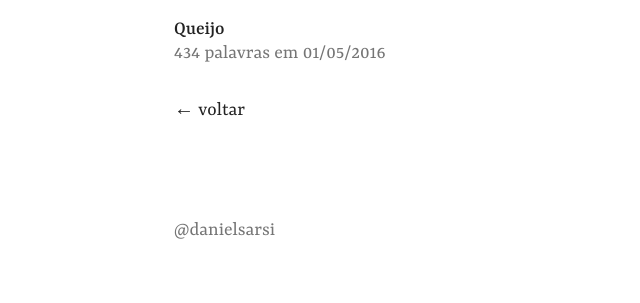
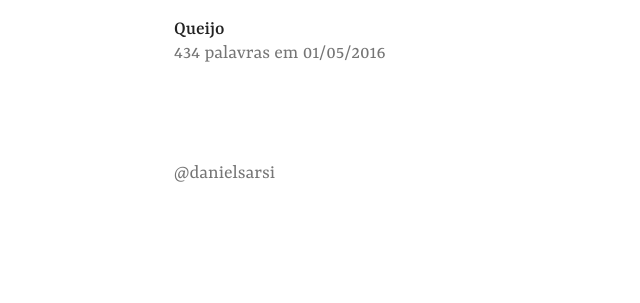
Before and after one commit to danielsarsi/se-parar-e-pior, a Jekyll site: the page built from textos/index.html, in a window 1280 px wide. Shown: the part 2049-2352 px from the top of the page, without its empty margins (178-818 px from the left). Built offline with Jekyll 4.4.1, drawn with Linux system fonts in a browser that asks for light colours; Markdown is read by kramdown in place of the engine named in the settings; after the commit the page ends 2298 px from its top, so only the background shows below that.

Commit message:
retira link de voltar (posso voltar com ele, não sei)

```diff
--- a/textos/index.html
+++ b/textos/index.html
@@ -19,4 +19,3 @@ layout: default
     </li>
   {% endfor %}
 </ol>
-<a href="/">&leftarrow; voltar</a>
```
